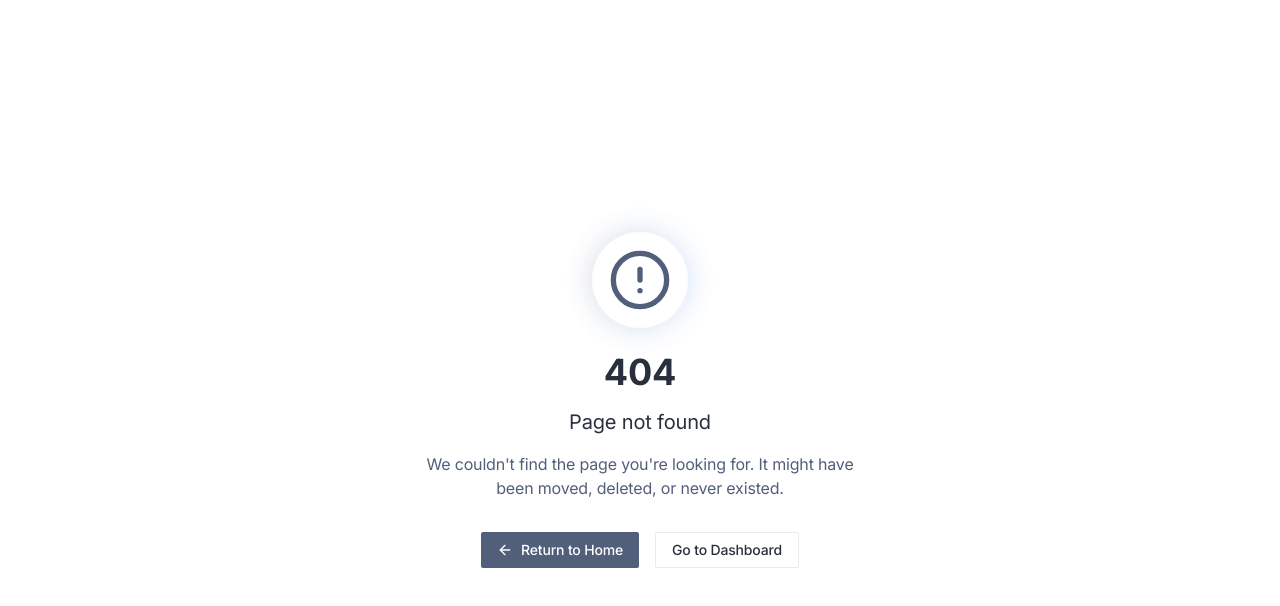
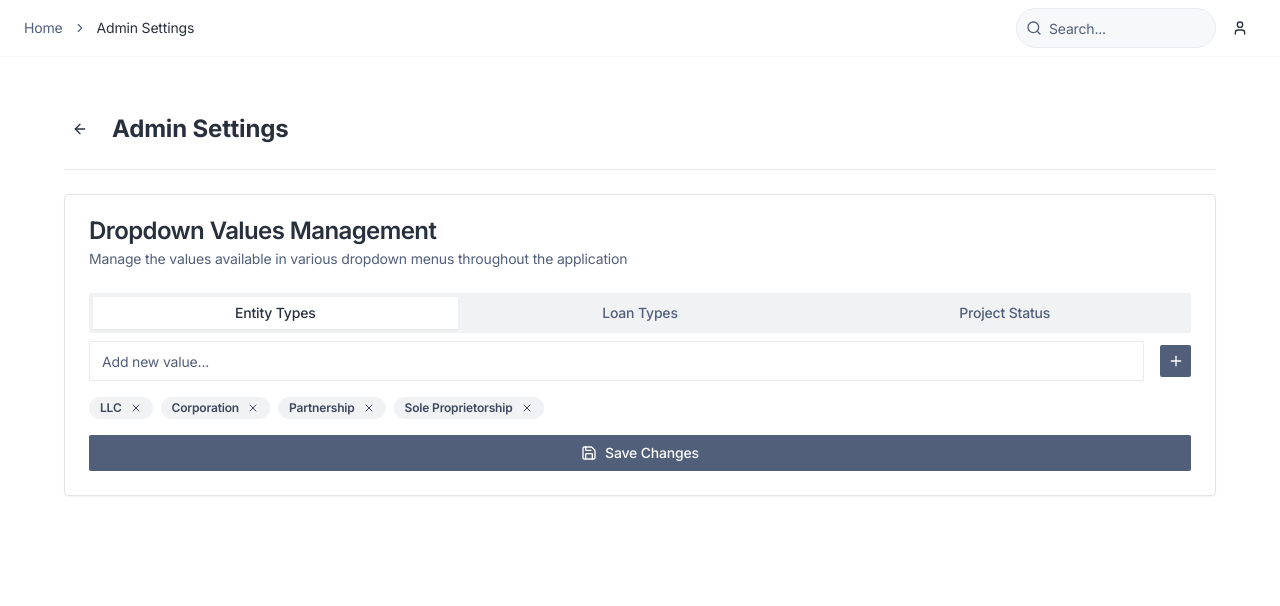
Before and after one commit to parth11790/bank-project-sphere, a React (Vite) app: page /admin-settings in a window 1280 px wide. Before the commit this address had no page. Shown: the top 606 px of the page. Built offline with nearby package versions, Linux system fonts and the light colour scheme.

Commit message:
feat: Add admin panel and master value management
Implement an admin panel accessible from user settings to manage master values for dropdowns.

```diff
--- a/src/App.tsx
+++ b/src/App.tsx
@@ -1,4 +1,3 @@
-
 import { Toaster } from "@/components/ui/toaster";
 import { Toaster as Sonner } from "@/components/ui/sonner";
 import { TooltipProvider } from "@/components/ui/tooltip";
@@ -22,6 +21,7 @@ const FormView = lazy(() => import("./pages/FormView"));
 // Add new page imports here
 const ProjectAnalysis = lazy(() => import("./pages/ProjectAnalysis"));
 const ProjectDocumentation = lazy(() => import("./pages/ProjectDocumentation"));
+const AdminSettings = lazy(() => import("./pages/AdminSettings"));
 
 // Loading fallback component
 const PageLoader = () => (
@@ -73,6 +73,7 @@ const App = () => (
                 <Route path="/project/documentation/:projectId" element={<ProjectDocumentation />} />
                 {/* Redirect project dashboard to project detail */}
                 <Route path="/project/dashboard/:projectId" element={<Navigate to="/project/:projectId" replace />} />
+                <Route path="/admin-settings" element={<AdminSettings />} />
                 <Route path="*" element={<NotFound />} />
               </Routes>
             </Suspense>
--- a/src/components/Header.tsx
+++ b/src/components/Header.tsx
@@ -1,4 +1,3 @@
-
 import React from 'react';
 import { useNavigate, useLocation } from 'react-router-dom';
 import { Search, User } from 'lucide-react';
@@ -110,6 +109,9 @@ const Header: React.FC = () => {
               <DropdownMenuItem onClick={() => navigate('/settings')}>
                 Settings
               </DropdownMenuItem>
+              <DropdownMenuItem onClick={() => navigate('/admin-settings')}>
+                Admin Settings
+              </DropdownMenuItem>
               <DropdownMenuSeparator />
               <DropdownMenuItem onClick={() => navigate('/')}>
                 Change Role
--- /dev/null
+++ b/src/components/admin/DropdownManager.tsx
@@ -0,0 +1,64 @@
+
+import React, { useState } from 'react';
+import { Card, CardContent, CardDescription, CardHeader, CardTitle } from '@/components/ui/card';
+import { Tabs, TabsContent, TabsList, TabsTrigger } from '@/components/ui/tabs';
+import { DropdownValueEditor } from './DropdownValueEditor';
+
+export type DropdownType = 'entityTypes' | 'loanTypes' | 'projectStatus';
+
+const dropdownConfigs = [
+  {
+    id: 'entityTypes',
+    label: 'Entity Types',
+    description: 'Manage entity type options',
+    initialValues: ['LLC', 'Corporation', 'Partnership', 'Sole Proprietorship']
+  },
+  {
+    id: 'loanTypes',
+    label: 'Loan Types',
+    description: 'Manage loan type options',
+    initialValues: ['7(a)', '504', 'Express', 'Microloans']
+  },
+  {
+    id: 'projectStatus',
+    label: 'Project Status',
+    description: 'Manage project status options',
+    initialValues: ['Draft', 'In Progress', 'Under Review', 'Approved', 'Declined']
+  }
+];
+
+export function DropdownManager() {
+  const [activeTab, setActiveTab] = useState<DropdownType>('entityTypes');
+
+  return (
+    <Card>
+      <CardHeader>
+        <CardTitle>Dropdown Values Management</CardTitle>
+        <CardDescription>
+          Manage the values available in various dropdown menus throughout the application
+        </CardDescription>
+      </CardHeader>
+      <CardContent>
+        <Tabs value={activeTab} onValueChange={(value) => setActiveTab(value as DropdownType)}>
+          <TabsList className="grid grid-cols-3 w-full">
+            {dropdownConfigs.map((config) => (
+              <TabsTrigger key={config.id} value={config.id}>
+                {config.label}
+              </TabsTrigger>
+            ))}
+          </TabsList>
+
+          {dropdownConfigs.map((config) => (
+            <TabsContent key={config.id} value={config.id}>
+              <DropdownValueEditor
+                title={config.label}
+                description={config.description}
+                initialValues={config.initialValues}
+              />
+            </TabsContent>
+          ))}
+        </Tabs>
+      </CardContent>
+    </Card>
+  );
+}
--- /dev/null
+++ b/src/components/admin/DropdownValueEditor.tsx
@@ -0,0 +1,91 @@
+
+import React, { useState } from 'react';
+import { Button } from '@/components/ui/button';
+import { Input } from '@/components/ui/input';
+import { Badge } from '@/components/ui/badge';
+import { X, Plus, Save } from 'lucide-react';
+import { toast } from 'sonner';
+
+interface DropdownValueEditorProps {
+  title: string;
+  description: string;
+  initialValues: string[];
+}
+
+export function DropdownValueEditor({
+  title,
+  description,
+  initialValues
+}: DropdownValueEditorProps) {
+  const [values, setValues] = useState<string[]>(initialValues);
+  const [newValue, setNewValue] = useState('');
+
+  const handleAdd = () => {
+    if (!newValue.trim()) {
+      toast.error('Please enter a value');
+      return;
+    }
+
+    if (values.includes(newValue.trim())) {
+      toast.error('This value already exists');
+      return;
+    }
+
+    setValues([...values, newValue.trim()]);
+    setNewValue('');
+    toast.success('Value added successfully');
+  };
+
+  const handleRemove = (valueToRemove: string) => {
+    setValues(values.filter((value) => value !== valueToRemove));
+    toast.success('Value removed successfully');
+  };
+
+  const handleSave = () => {
+    // Here you would typically save to your backend
+    toast.success('Changes saved successfully');
+  };
+
+  return (
+    <div className="space-y-4">
+      <div className="flex items-center gap-4">
+        <Input
+          placeholder="Add new value..."
+          value={newValue}
+          onChange={(e) => setNewValue(e.target.value)}
+          onKeyPress={(e) => {
+            if (e.key === 'Enter') {
+              handleAdd();
+            }
+          }}
+        />
+        <Button onClick={handleAdd} size="icon">
+          <Plus className="h-4 w-4" />
+        </Button>
+      </div>
+
+      <div className="flex flex-wrap gap-2">
+        {values.map((value) => (
+          <Badge
+            key={value}
+            variant="secondary"
+            className="flex items-center gap-1"
+          >
+            {value}
+            <button
+              onClick={() => handleRemove(value)}
+              className="ml-1 hover:text-destructive"
+            >
+              <X className="h-3 w-3" />
+            </button>
+          </Badge>
+        ))}
+      </div>
+
+      <Button onClick={handleSave} className="w-full">
+        <Save className="w-4 h-4 mr-2" />
+        Save Changes
+      </Button>
+    </div>
+  );
+}
--- /dev/null
+++ b/src/pages/AdminSettings.tsx
@@ -0,0 +1,40 @@
+
+import React from 'react';
+import Layout from '@/components/Layout';
+import { DropdownManager } from '@/components/admin/DropdownManager';
+import { Separator } from '@/components/ui/separator';
+import { cn } from '@/lib/utils';
+import { useNavigate } from 'react-router-dom';
+import { Button } from '@/components/ui/button';
+import { ArrowLeft } from 'lucide-react';
+
+const AdminSettings = () => {
+  const navigate = useNavigate();
+
+  return (
+    <Layout>
+      <div className="container mx-auto py-6 space-y-6">
+        <div className="flex items-center justify-between">
+          <div className="flex items-center gap-4">
+            <Button
+              variant="ghost"
+              size="icon"
+              onClick={() => navigate('/settings')}
+            >
+              <ArrowLeft className="h-4 w-4" />
+            </Button>
+            <h1 className="text-2xl font-bold">Admin Settings</h1>
+          </div>
+        </div>
+
+        <Separator className="my-6" />
+
+        <div className="grid gap-6">
+          <DropdownManager />
+        </div>
+      </div>
+    </Layout>
+  );
+};
+
+export default AdminSettings;
```
